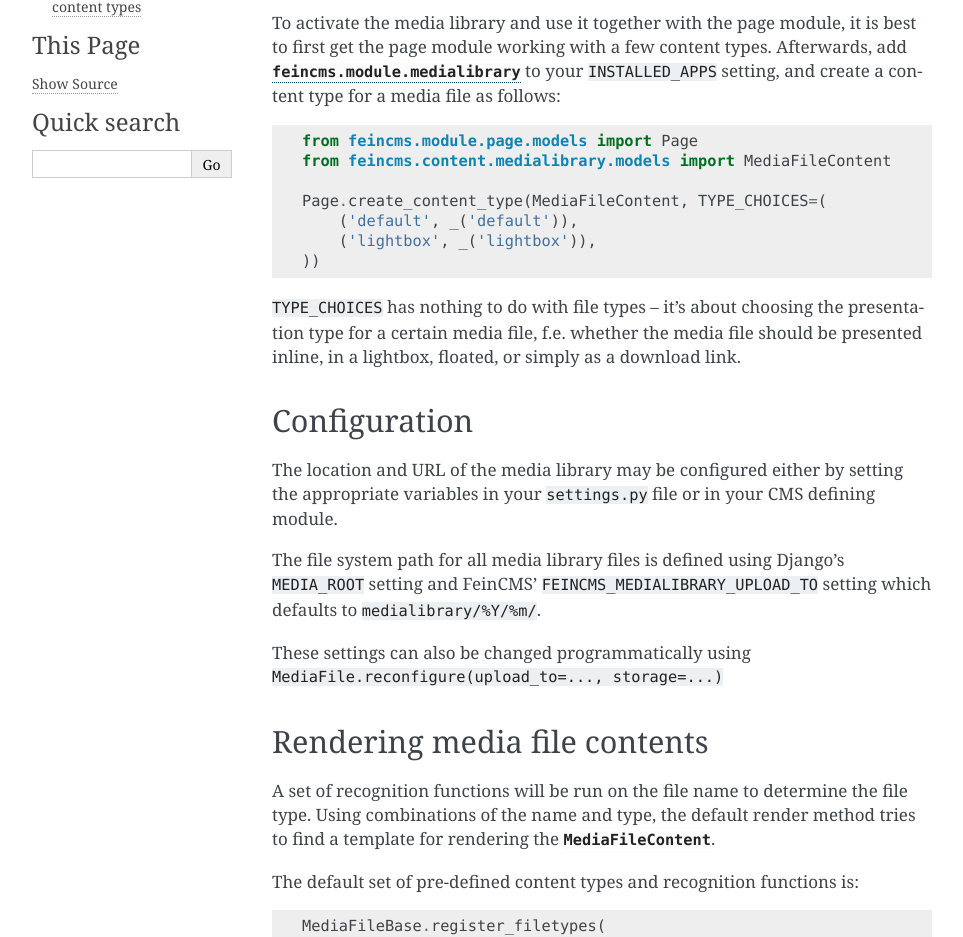
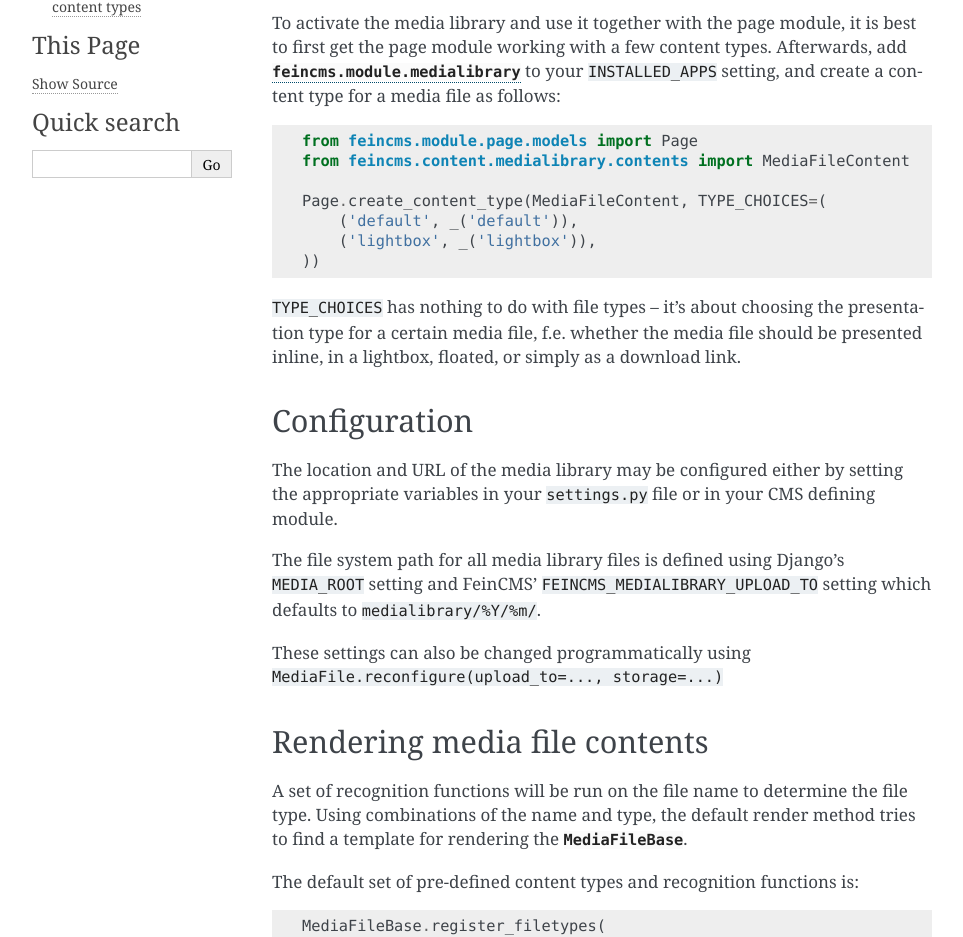
Before and after one commit to feincms/feincms, a Sphinx documentation site: the page built from docs/medialibrary.rst, in a window 1280 px wide and 1400 px high. Shown: the part 245-1182 px from the top of the window, without its empty margins (148-1111 px from the left). Built offline with Sphinx 7.4.7, drawn with Linux system fonts in a browser that asks for light colours.

Commit message:
Fixes in imports

```diff
--- a/docs/medialibrary.rst
+++ b/docs/medialibrary.rst
@@ -19,7 +19,7 @@
 create a content type for a media file as follows::
 
     from feincms.module.page.models import Page
-    from feincms.content.medialibrary.models import MediaFileContent
+    from feincms.content.medialibrary.contents import MediaFileContent
 
     Page.create_content_type(MediaFileContent, TYPE_CHOICES=(
         ('default', _('default')),
@@ -54,7 +54,7 @@
 A set of recognition functions will be run on the file name to determine the file
 type. Using combinations of the name and type, the default render method tries to
 find a template for rendering the
-:class:`~feincms.content.medialibrary.models.MediaFileContent`.
+:class:`~feincms.content.medialibrary.models.MediaFileBase`.
 
 The default set of pre-defined content types and recognition functions is::
 
```
